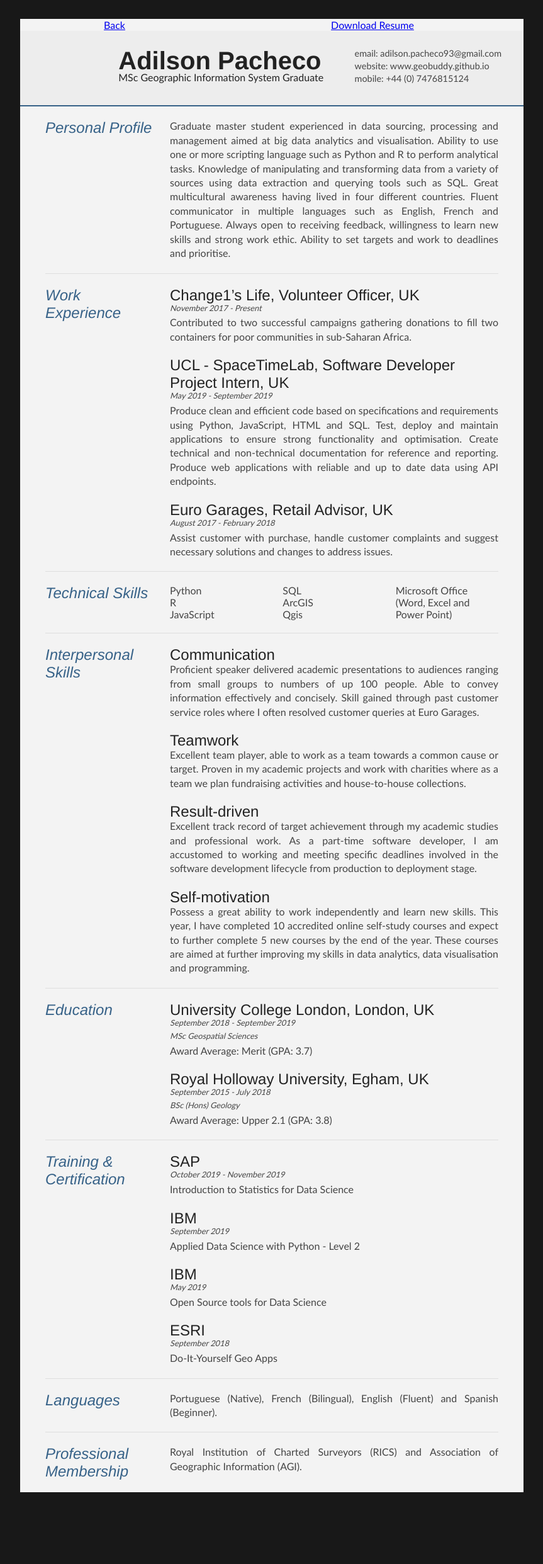
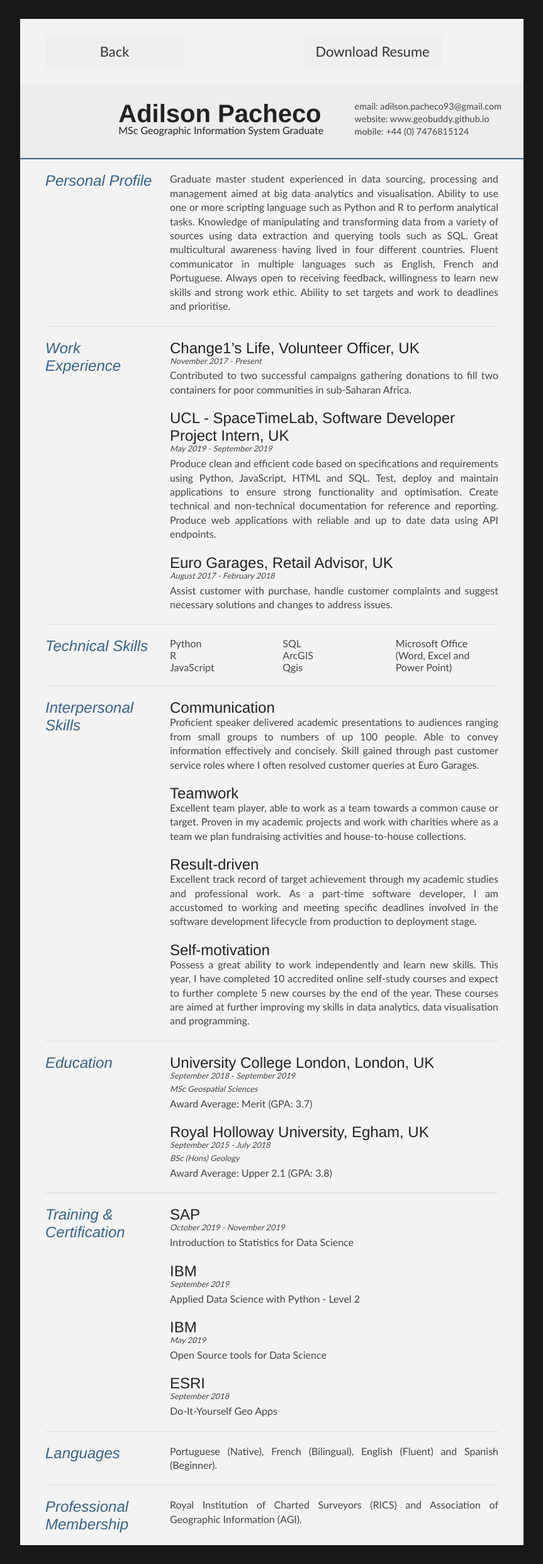
Before and after one commit to Geobuddy/geobuddy.github.io, a Jekyll site: the page built from _pages/resume.md, in a window 1280 px wide. Shown: the whole page at 63% size, without its empty margins (208-1071 px from the left). Built offline with Jekyll 4.4.1, drawn with Linux system fonts in a browser that asks for light colours; some web fonts are replaced; before the commit the page ends 2400 px from its top, so only the background shows below that.

Commit message:
add button style

```diff
--- a/_layouts/resume.html
+++ b/_layouts/resume.html
@@ -16,8 +16,8 @@
 <body id="top">
 <div id="cv" class="instaFade">
 	<div style="width: 100%; overflow: hidden;" align="center">
-    <div style="width: 300px; float: left;"> <a href="https://geobuddy.github.io/" class="btn btn-1 btn-1a">Back</a> </div>
-    <div style="margin-left: 320px;"> <a href="{{ '/images/Me.png' | relative_url }}" download="Adilson_Pacheco_resume/cv" class="btn btn-1 btn-1a">Download Resume</a> </div>
+    <div style="width: 300px; float: left;"> <a href="https://geobuddy.github.io/" class="contact-button btn btn-1 btn-1a">Back</a> </div>
+    <div style="margin-left: 320px;"> <a href="{{ '/images/Me.png' | relative_url }}" download="Adilson_Pacheco_resume/cv" class="contact-button btn btn-1 btn-1a">Download Resume</a> </div>
   </div>
 
 	<div class="mainDetails">
```
